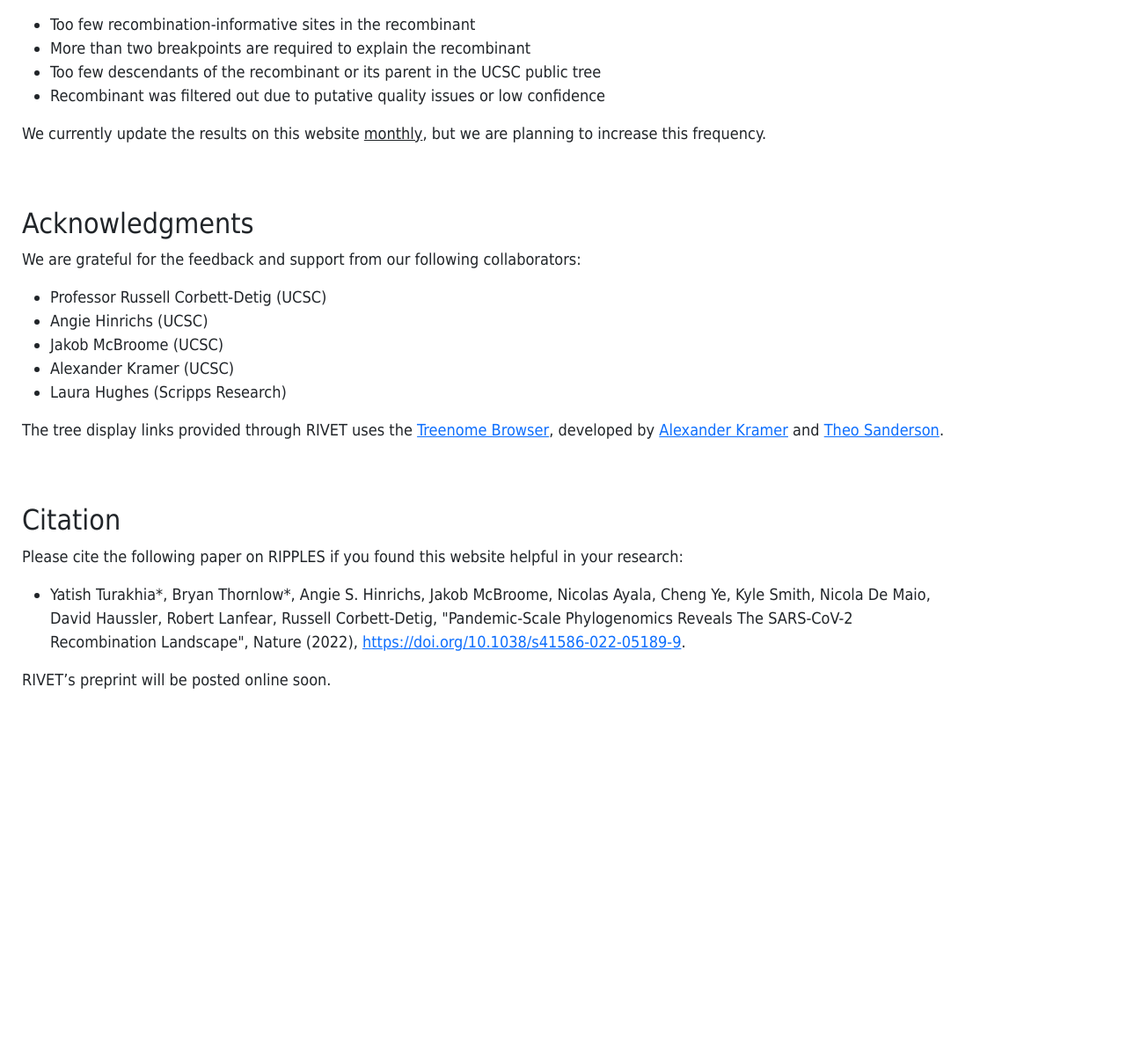
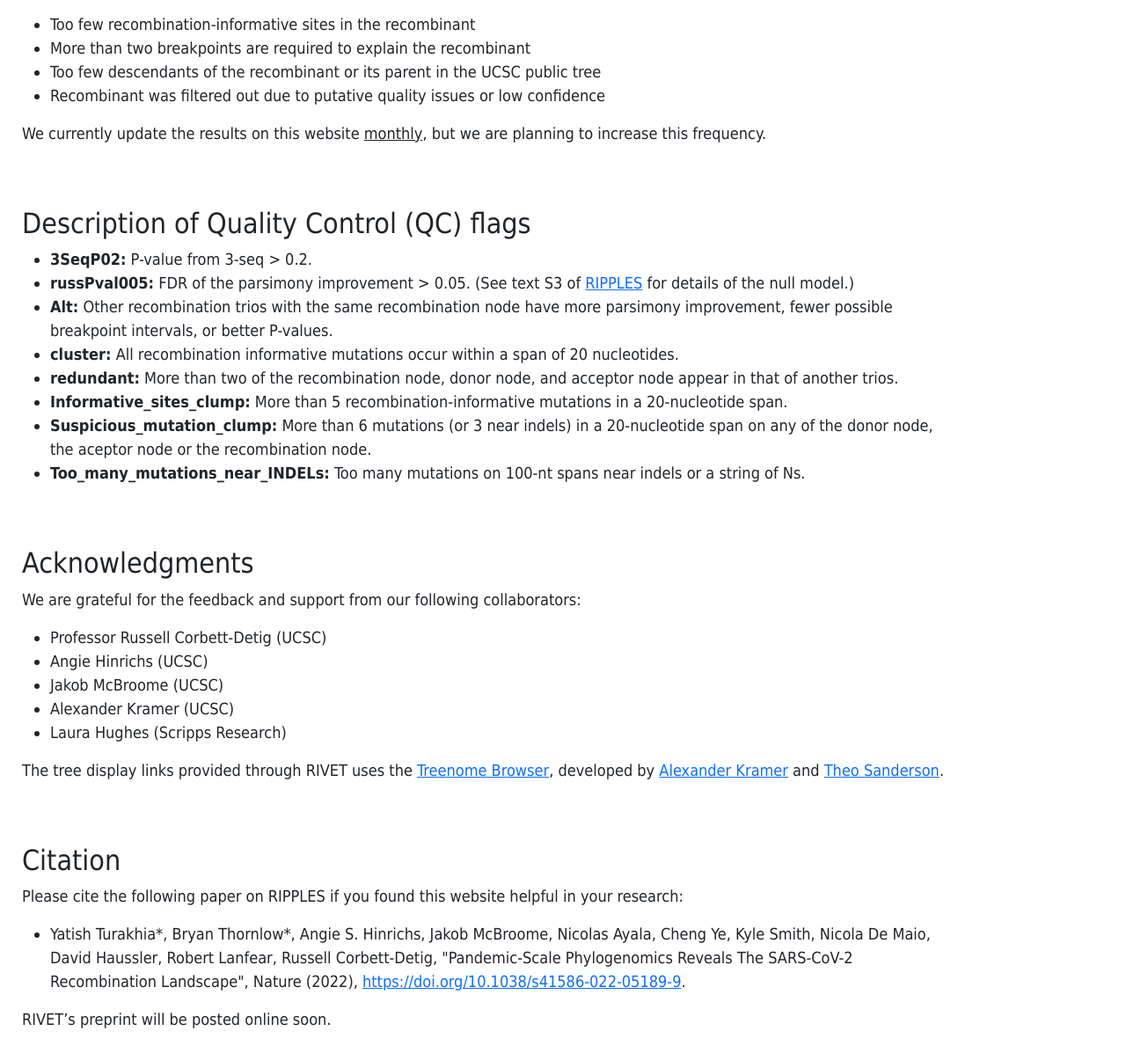
Before and after one commit to TurakhiaLab/rivet, a Flask app: page /about in a window 1280 px wide; the page is wider, and only the part inside the window is pictured. Shown: the part 926-2123 px from the top of that part at 88% size. Before the commit the page ends 1709 px from the top of that part, so only its background shows below. Run offline with Flask 2, Linux system fonts and the light colour scheme; parts of the project's set-up code (start-up, migrations or seed data) failed here and were passed over; some libraries are stand-ins or nearby versions.

Commit message:
moving qc descriptions to about page

```diff
--- a/templates/getting_started.html
+++ b/templates/getting_started.html
@@ -86,6 +86,18 @@
                     <li>Recombinant was filtered out due to putative quality issues or low confidence</li>
                 </ul>
                 <p>We currently update the results on this website <u>monthly</u>, but we are planning to increase this frequency. </p>
+                <br><br>
+                <h2 id="">Description of Quality Control (QC) flags</h2>
+                <ul>
+                    <li><b>3SeqP02:</b> P-value from 3-seq > 0.2. </li>
+                    <li><b>russPval005:</b> FDR of the parsimony improvement > 0.05. (See text S3 of <a href="https://www.nature.com/articles/s41586-022-05189-9#MOESM1">RIPPLES</a> for details of the null model.)   </li>
+                    <li><b>Alt:</b> Other recombination trios with the same recombination node have more parsimony improvement, fewer possible breakpoint intervals, or better P-values. </li>
+                    <li><b>cluster:</b> All recombination informative mutations occur within a span of 20 nucleotides.</li>
+                    <li><b>redundant:</b> More than two of the recombination node, donor node, and acceptor node appear in that of another trios.</li>
+                    <li><b>Informative_sites_clump:</b> More than 5 recombination-informative mutations in a 20-nucleotide span.</li>
+                    <li><b>Suspicious_mutation_clump:</b> More than 6 mutations (or 3 near indels) in a 20-nucleotide span on any of the donor node, the aceptor node or the recombination node. </li>
+                    <li><b>Too_many_mutations_near_INDELs:</b> Too many mutations on 100-nt spans near indels or a string of Ns.</li>
+                </ul>
 
                 <br><br>
                 <h2 id="acknowledgments">Acknowledgments</h2>
```
Also changed, not shown: templates/index.html (+0 -11 lines), templates/local.html (+0 -11 lines).
